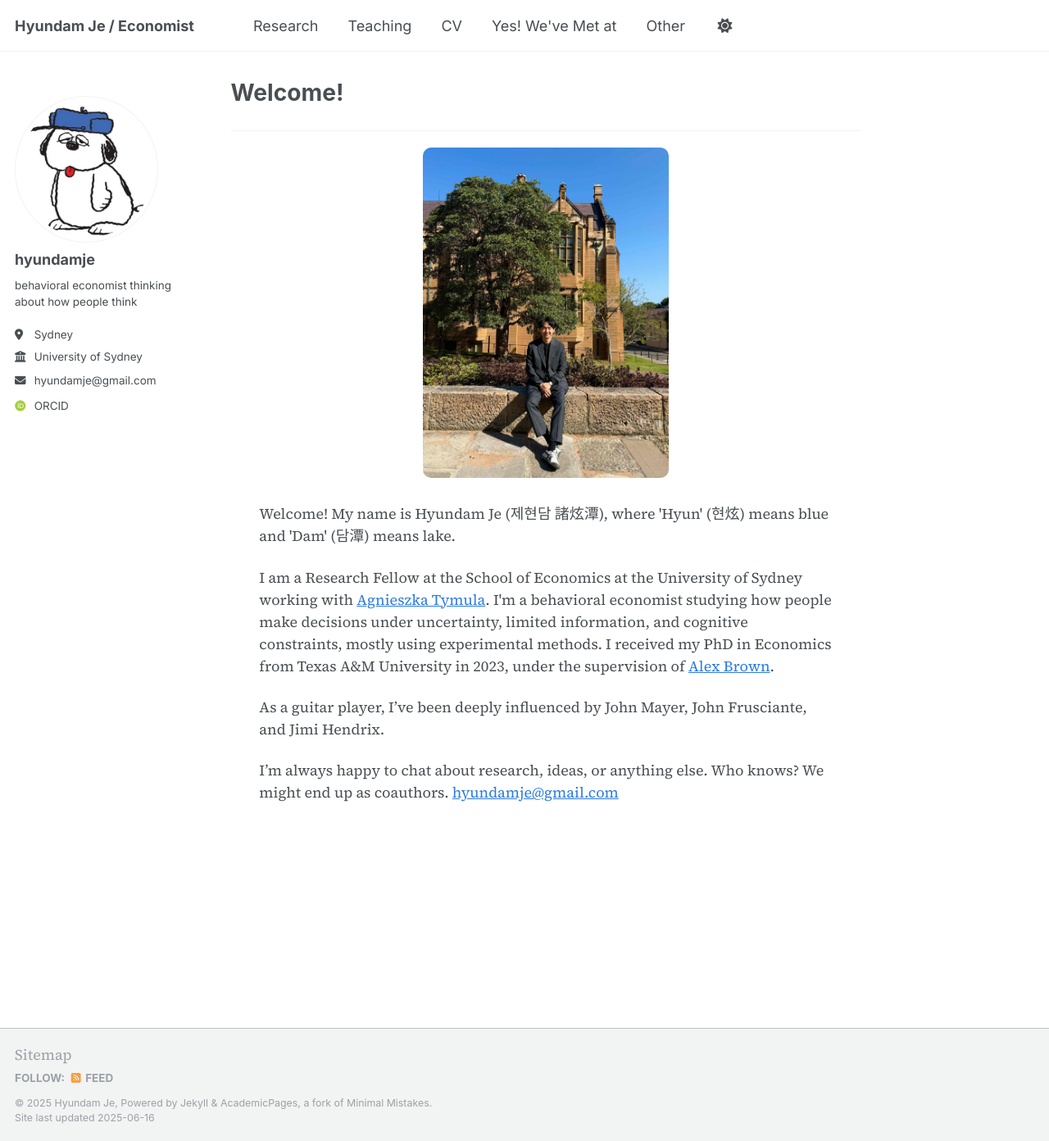
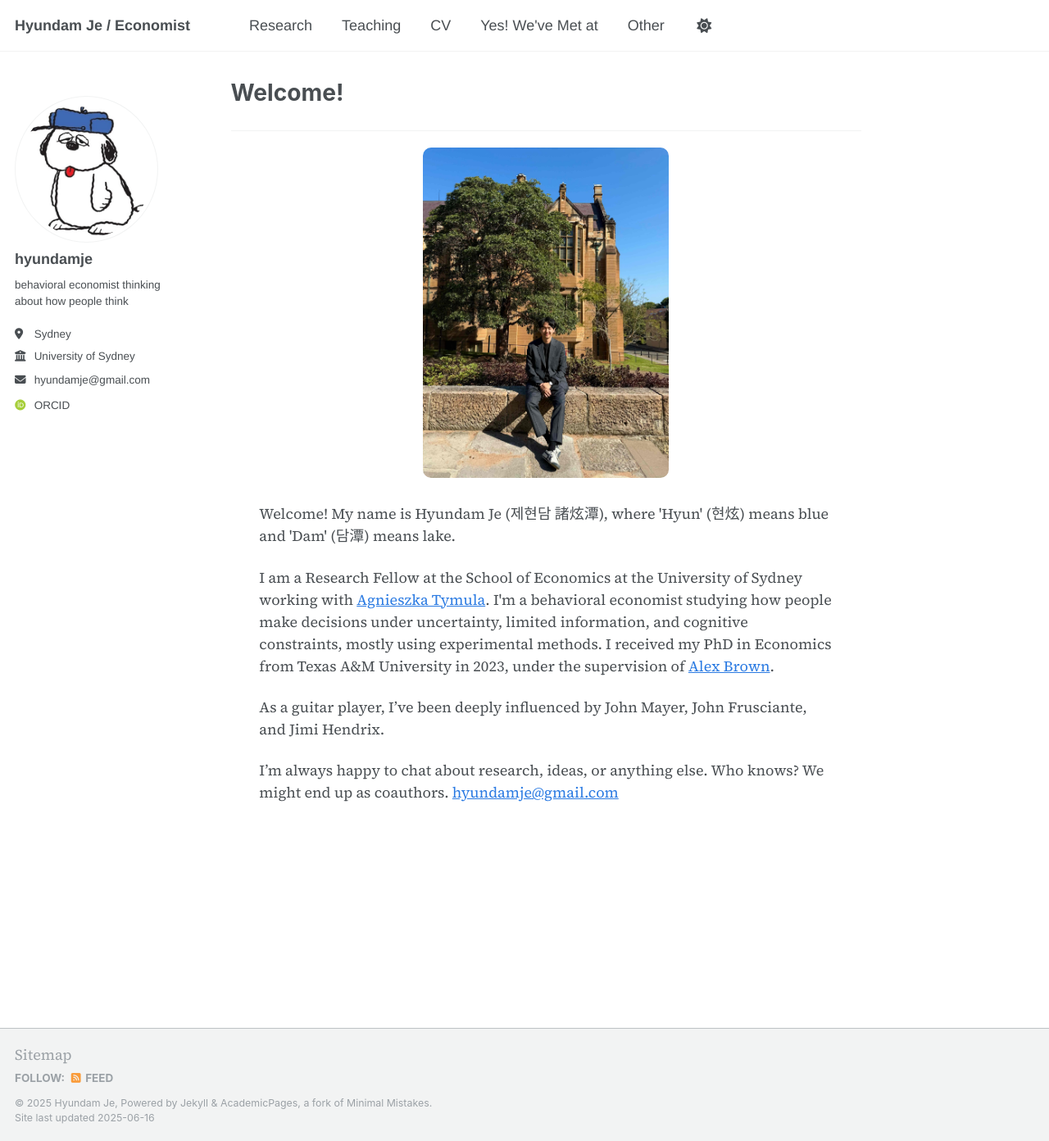
Before and after one commit to hyundamje/hyundamje.github.io, a Jekyll site: the page built from _pages/about.md, in a window 1280 px wide and 1392 px high. Shown: the whole window at 82% size. Built offline with Jekyll 4.4.1, drawn with Linux system fonts in a browser that asks for light colours; some web fonts are replaced.

Commit message:
Update custom.css

```diff
--- a/assets/css/custom.css
+++ b/assets/css/custom.css
@@ -2,7 +2,7 @@
 .site-title a,
 .masthead__menu,
 .masthead__menu a {
-  font-family: 'Inter', sans-serif !important;
+  font-family: 'Helvetica', sans-serif !important;
 }
 
 .author__name,
@@ -10,5 +10,5 @@
 .author__urls,
 .author__urls li,
 .author__urls a {
-  font-family: 'Inter', sans-serif !important;
+  font-family: 'Helvetica', sans-serif !important;
 }
```
